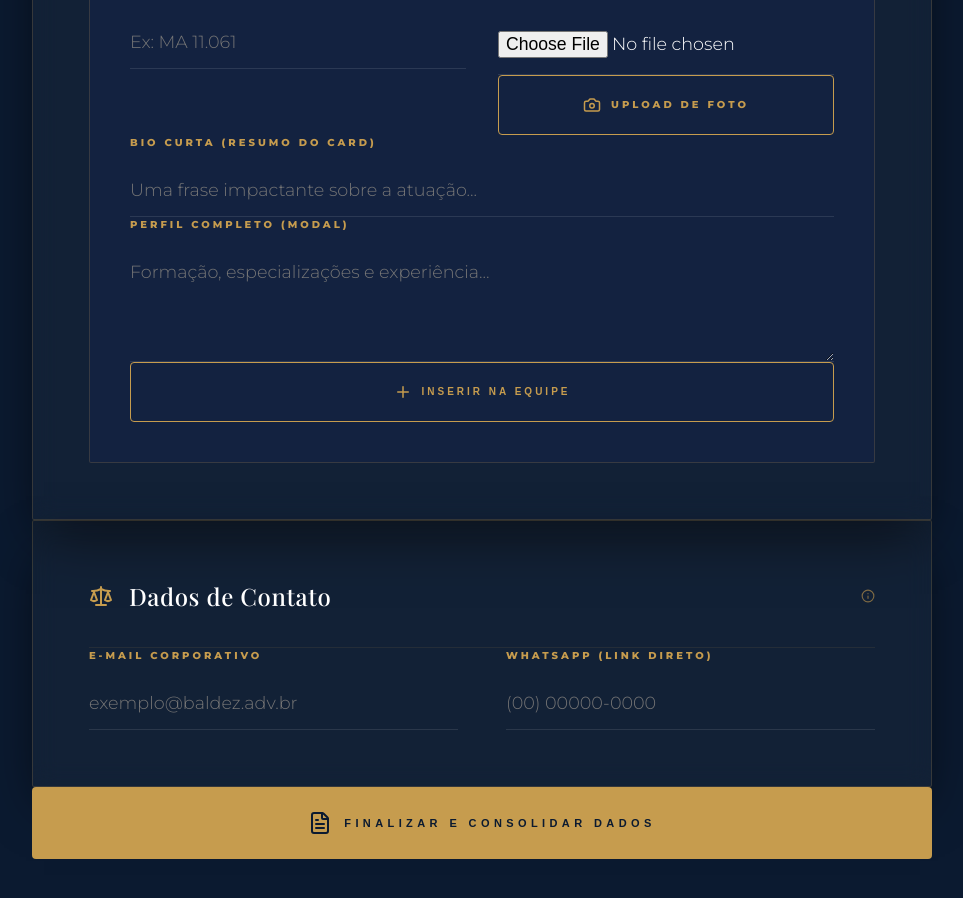
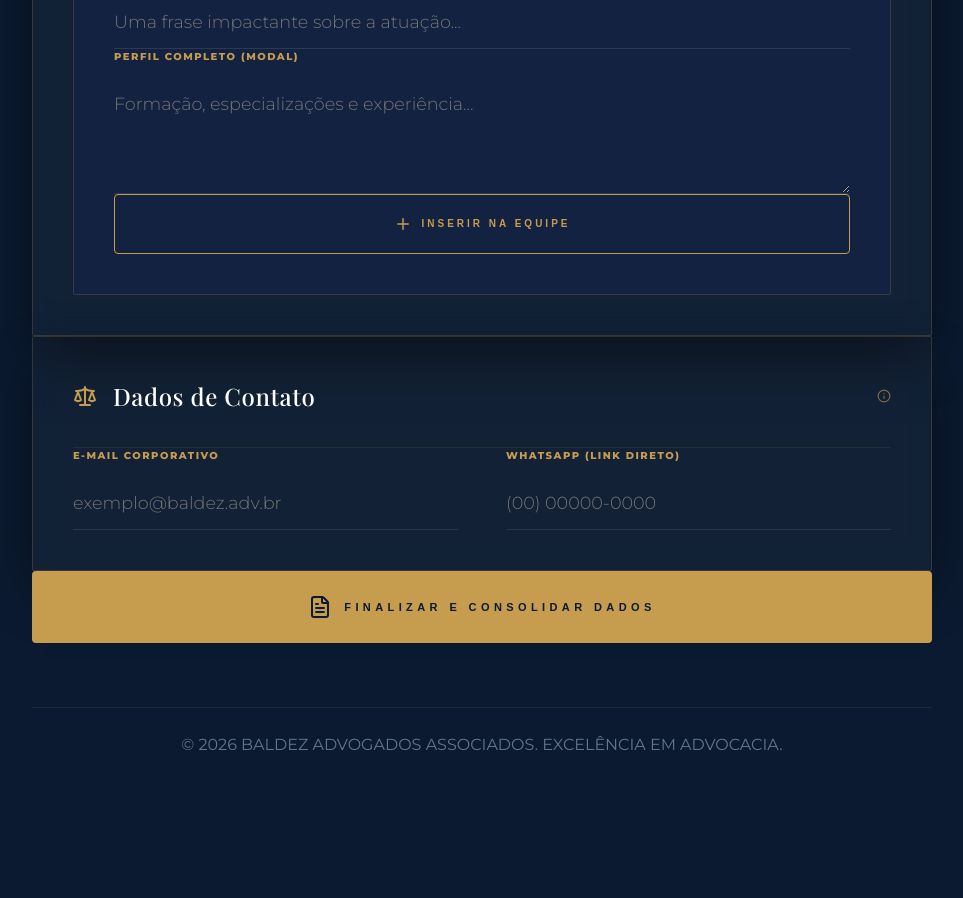
Before and after one commit to autonomousia25-hue/02-app-baldez-form-hue, a React (Vite) app: page / in a window 1280 px wide. Shown: the part 1800-2698 px from the top of the page, without its empty margins (158-1121 px from the left). Built offline with nearby package versions, Linux system fonts and the light colour scheme; no server answers; a web font is replaced by a local one.

Commit message:
style: ajustes finos de espaçamento e alinhamento vertical

```diff
--- a/src/index.css
+++ b/src/index.css
@@ -31,7 +31,7 @@ body {
 .container {
   max-width: 900px;
   margin: 0 auto;
-  padding: 4rem 1.5rem;
+  padding: 1.5rem 1.5rem;
 }
 
 /* Typography */
@@ -51,8 +51,8 @@ h1, h2, h3 {
   backdrop-filter: blur(12px);
   -webkit-backdrop-filter: blur(12px);
   border: 1px solid var(--glass-border);
-  border-radius: 2px; /* Bordas mais retas e elegantes como o site */
-  padding: 3.5rem;
+  border-radius: 2px;
+  padding: 2.5rem;
   box-shadow: var(--shadow-premium);
   transition: all 0.5s cubic-bezier(0.4, 0, 0.2, 1);
   position: relative;
@@ -90,9 +90,10 @@ h1, h2, h3 {
 label {
   font-size: 10px;
   text-transform: uppercase;
-  letter-spacing: 0.3em;
+  letter-spacing: 0.15em;
   color: var(--gold);
   font-weight: 800;
+  display: block;
 }
 
 input, textarea {
@@ -101,6 +102,7 @@ input, textarea {
   border: none;
   border-bottom: 1px solid var(--glass-border-light);
   padding: 1rem 0;
+  padding-left: 0;
   color: #ffffff;
   font-size: 1.1rem;
   transition: all 0.3s ease;
@@ -111,7 +113,6 @@ input, textarea {
 input:focus, textarea:focus {
   outline: none;
   border-color: var(--gold);
-  padding-left: 8px;
 }
 
 textarea {
@@ -288,14 +289,14 @@ textarea {
 .mb-6 { margin-bottom: 1.5rem; }
 .mb-8 { margin-bottom: 2rem; }
 .mb-12 { margin-bottom: 3rem; }
-.mb-24 { margin-bottom: 6rem; }
+.mb-24 { margin-bottom: 3rem; }
 .mt-8 { margin-top: 2rem; }
 .mt-12 { margin-top: 3rem; }
-.mt-32 { margin-top: 8rem; }
+.mt-32 { margin-top: 4rem; }
 .pb-8 { padding-bottom: 2rem; }
 .pb-20 { padding-bottom: 5rem; }
-.py-12 { padding-top: 3rem; padding-bottom: 3rem; }
-.py-20 { padding-top: 5rem; padding-bottom: 5rem; }
+.py-12 { padding-top: 1.5rem; padding-bottom: 1.5rem; }
+.py-20 { padding-top: 3rem; padding-bottom: 3rem; }
 .px-4 { padding-left: 1rem; padding-right: 1rem; }
 .px-16 { padding-left: 4rem; padding-right: 4rem; }
 .p-2 { padding: 0.5rem; }
```
